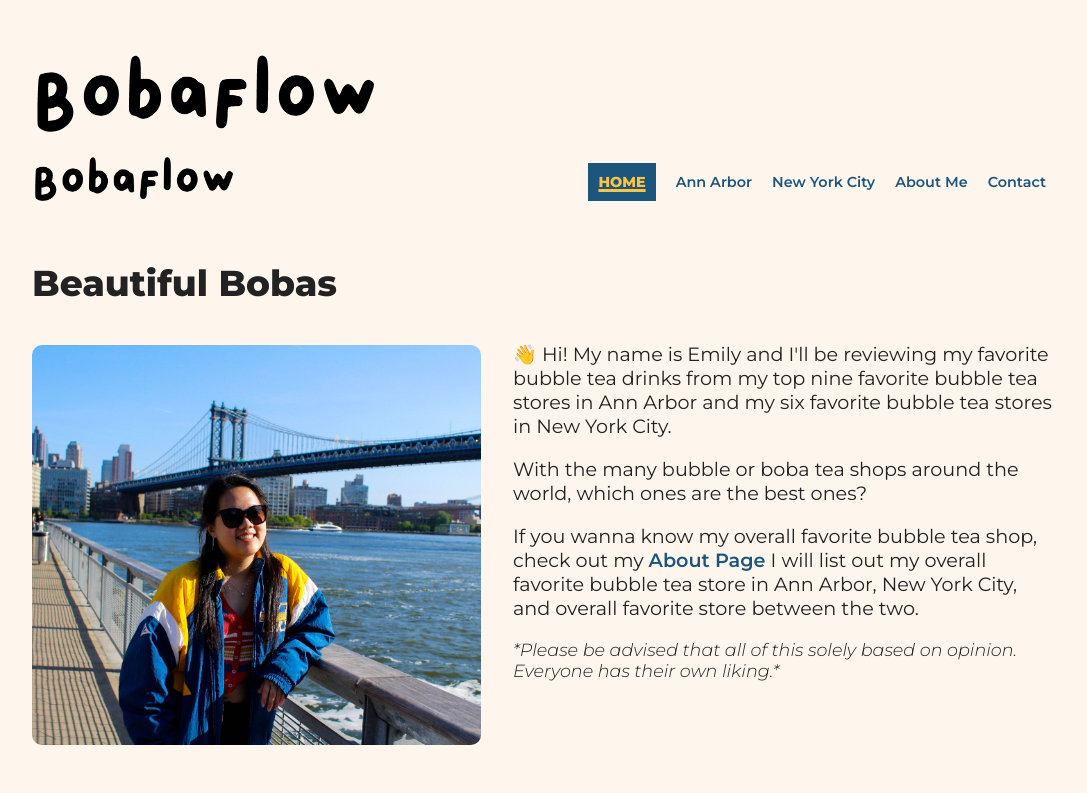
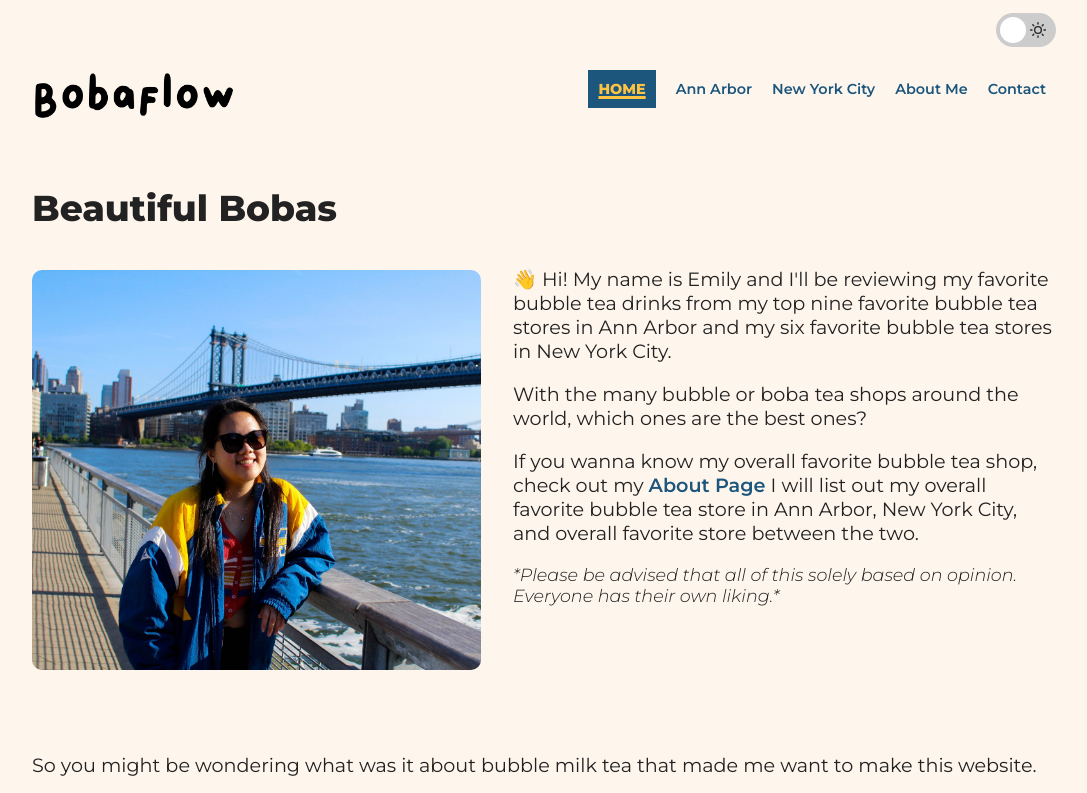
Before and after one commit to emilycao321/bobaflow, a plain HTML site: page index.html in a window 1280 px wide. Shown: the top 793 px of the page, without its empty margins (96-1183 px from the left). Drawn offline with Linux system fonts and the light colour scheme.

Commit message:
2AM changes

```diff
--- a/index.html
+++ b/index.html
@@ -19,38 +19,83 @@
 
 	gtag('config', 'G-Y0ZR64C9B3');
 	</script>
-	<script src="js/myscripts.js"></script>
+
 	<title>Bobaflow | Home</title>
 </head>
-<body class="home">
+<body class="light-theme">
 	<header>
     <a class = "skip" href="#main_content">Skip to Main Content</a>
     <span class="menu" onclick="openNav()"><i class="fas fa-bars"></i></span>
-	<div class="logo_center">
-		<div class="the_logo">
-		<a href = "index.html"><img class = "bobaflow_logo" src = "img/bobaflow.png" alt ="Bobflow Logo"></a>
-		</div>
-	</div>
 	<div id="mySidenav" class="sidenav">
-
             <a href="javascript:void(0)" class="closebtn" onclick="closeNav()">&times;</a>
-			<a class="sidenav-link active" href="index.html"><span><strong>HOME</strong></span></a>
+			<a class="sidenav-link active" href="index.html"><span><strong>Home</strong></span></a>
             <a class="sidenav-link" href="annarbor_boba.html"><span>Ann Arbor</span></a>
             <a class="sidenav-link" href="newyork_boba.html"><span>New York City</span></a>
             <a class="sidenav-link" href="aboutme.html"><span>About Me</span></a>
 			<a class="sidenav-link" href="contact.html"><span>Contact</span></a>
+
 		</div>
 
             <div class = "large_nav_header">
-		<a class = "navbar_logo" href = "index.html"><img class = "bobaflow_logo_large" src = "img/bobaflow.png" alt ="Bobflow Logo"></a>
                 <nav>
+                    <a class = "navbar_logo" href = "index.html" aria-label="Bobaflow logo"><img class = "bobaflow_logo_large" src = "img/bobaflow.png" alt ="Bobflow Logo"></a>
+                    <div class = "links_and_toggle">
                     <ul class = "nav_links">
-					<li class="nav_item"><a href = "index.html" class = "active">Home</a></li>
+                        <li class="nav_item"><a href = "index.html"  class = "active">Home</a></li>
                         <li class="nav_item"><a href = "annarbor_boba.html">Ann Arbor</a></li>
                         <li class="nav_item"><a href = "newyork_boba.html">New York City</a></li>
                         <li class="nav_item"><a href = "aboutme.html">About Me</a></li>
-					<li class="nav_item"><a href = "contact.html" >Contact</a></li>
+                        <li class="nav_item"><a href = "contact.html">Contact</a></li>
+						<li class ="toggle-toggle">
+							<div class="theme-switch-wrapper">
+							<label class="theme-switch" for="the_checkbox">
+							  <input type="checkbox" id="the_checkbox" name="dark or light mode" placeholder="Toggle"/>
+							  <div class="slider">
+								<svg
+								  xmlns="http://www.w3.org/2000/svg"
+								  width="16"
+								  height="16"
+								  viewBox="0 0 24 24"
+								  fill="none"
+								  stroke="currentColor"
+								  stroke-width="2"
+								  stroke-linecap="round"
+								  stroke-linejoin="round"
+								  class="feather feather-sun"
+								>
+								  <circle cx="12" cy="12" r="5"></circle>
+								  <line x1="12" y1="1" x2="12" y2="3"></line>
+								  <line x1="12" y1="21" x2="12" y2="23"></line>
+								  <line x1="4.22" y1="4.22" x2="5.64" y2="5.64"></line>
+								  <line x1="18.36" y1="18.36" x2="19.78" y2="19.78"></line>
+								  <line x1="1" y1="12" x2="3" y2="12"></line>
+								  <line x1="21" y1="12" x2="23" y2="12"></line>
+								  <line x1="4.22" y1="19.78" x2="5.64" y2="18.36"></line>
+								  <line x1="18.36" y1="5.64" x2="19.78" y2="4.22"></line>
+								</svg>
+								<svg
+								  xmlns="http://www.w3.org/2000/svg"
+								  width="16"
+								  height="16"
+								  viewBox="0 0 24 24"
+								  fill="none"
+								  stroke="currentColor"
+								  stroke-width="2"
+								  stroke-linecap="round"
+								  stroke-linejoin="round"
+								  class="feather feather-moon"
+								>
+								  <path
+									d="M21 12.79A9 9 0 1 1 11.21 3 7 7 0 0 0 21 12.79z"
+								  ></path>
+								</svg>
+							  </div>
+							  Toggle
+							</label>
+						</div>
+					</li>
                     </ul>
+
                 </nav>
             </div>
         </header>
@@ -94,7 +139,7 @@
 			<br> <br>Here's a video of CantoMando spreading a staple part of Asian culture.</p>
 			<p class = "no-promo">*Didn't intend to promote Grammarly, but I guess I am 😆*</p></p><br>
 	<div class = "vimeo_video">
-		<iframe width="600px" height="370px" src="https://playtube.pk/embed/ULsaeSSCrcg" scrolling="NO" frameborder="0" style="overflow:hidden; border: 0px;"  webkitallowfullscreen mozallowfullscreen allowfullscreen ></iframe>
+		<iframe title = "CantoMando Spread Bubble Tea In A City Video" aria-hidden = "true" width="600px" height="370px" src="https://playtube.pk/embed/ULsaeSSCrcg" scrolling="NO" frameborder="0" allow="autoplay; picture-in-picture"  webkitallowfullscreen mozallowfullscreen allowfullscreen ></iframe>
 	</div>
 	<p class = "video-citation">Video: <a href= "https://www.youtube.com/watch?v=ULsaeSSCrcg"target="_blank" rel="noopener noreferrer">"I Took 800 People's Bubble Tea VIRGINITY (ft. Hafu Go)"</a> by CantoMando</p><br>
 	</main>
@@ -103,5 +148,6 @@
 		<p>Bobaflow &copy; 2021</p>
 		<p>Made with Love ♥️</p>
 	</footer>
+	<script src="js/myscripts.js"></script>
 </body>
 </html>
```
Lines whose indentation alone changed are shown as unchanged.
